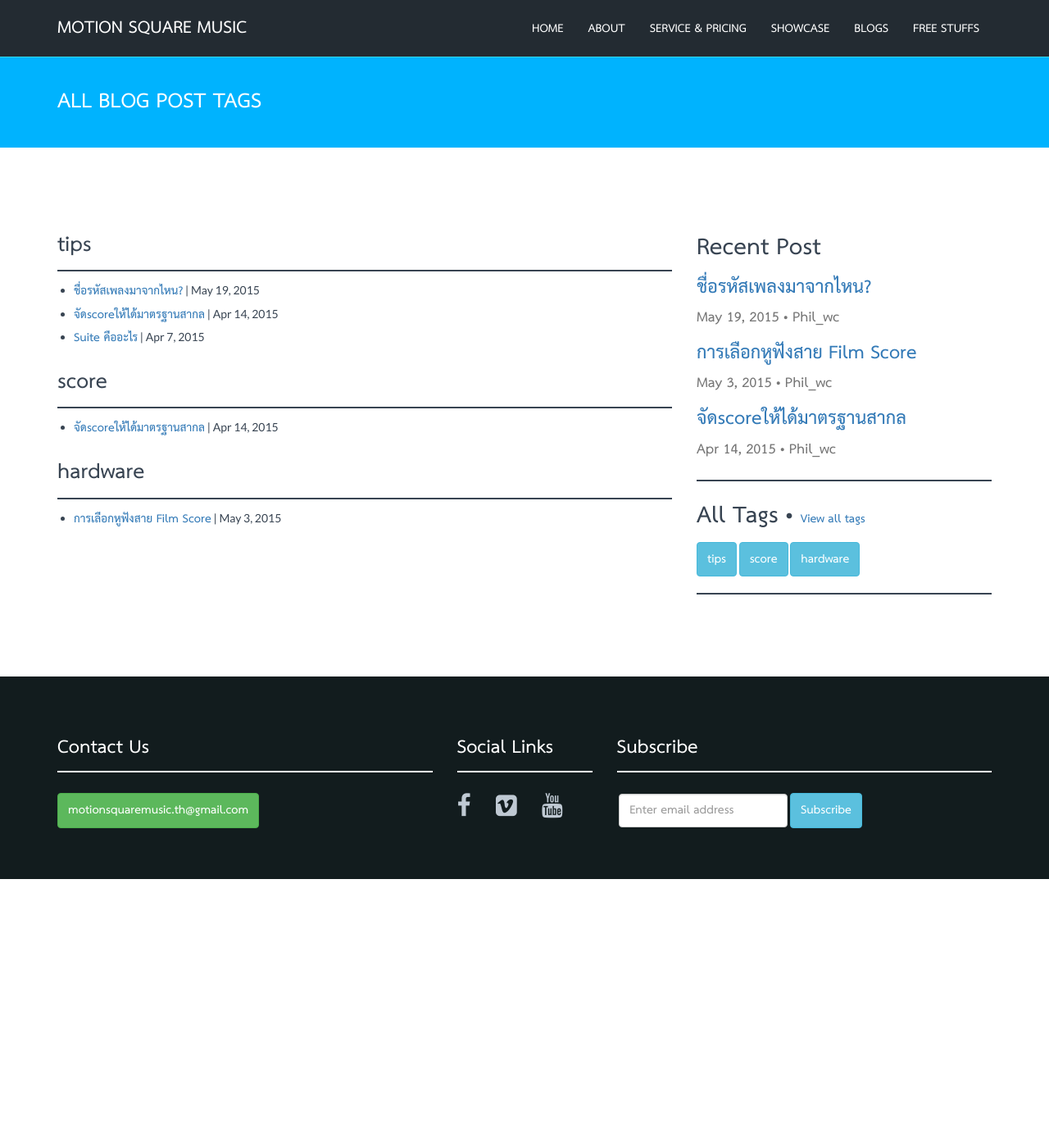
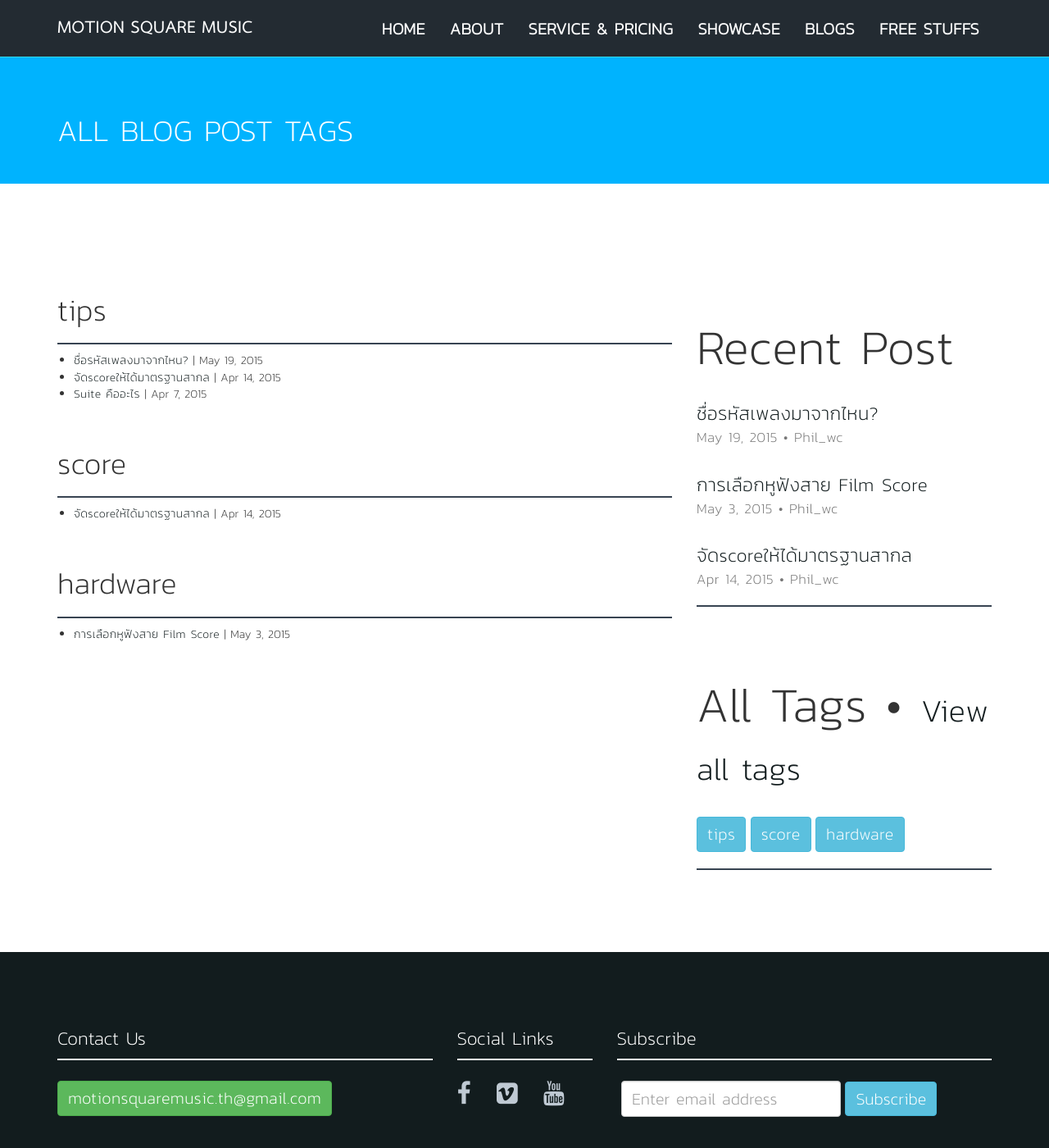
Before and after one commit to motionsquaremusic/motionsquaremusic.github.io, a Jekyll site: the page built from tags/index.html, in a window 1280 px wide and 1400 px high. Shown: the whole window at 82% size. Built offline with Jekyll 4.4.1, drawn with Linux system fonts in a browser that asks for light colours; nearby versions of some CDN libraries; some web fonts are replaced; comment, search, counter and statistics services are not loaded.

Commit message:
added new thai font properties

```diff
--- a/assets/css/addons.css
+++ b/assets/css/addons.css
@@ -48,12 +48,12 @@
 @font-face{
   font-family: 'cadson';
   src:
-    url('../fonts/Kanit-ExtraLight.ttf').format('truetype'),
-    url('../fonts/Kanit-ExtraLightItalic.ttf').format('truetype'),
-    url('../fonts/Kanit-Medium.ttf').format('truetype'),
-    url('../fonts/Kanit-MediumItalic.ttf').format('truetype'),
-    url('../fonts/Kanit-SemiBold.ttf').format('truetype'),
-    url('../fonts/Kanit-SemiBoldItalic.ttf').format('truetype');
+    url('../fonts/Kanit-ExtraLight.ttf') format('truetype'),
+    url('../fonts/Kanit-ExtraLightItalic.ttf') format('truetype'),
+    url('../fonts/Kanit-Medium.ttf') format('truetype'),
+    url('../fonts/Kanit-MediumItalic.ttf') format('truetype'),
+    url('../fonts/Kanit-SemiBold.ttf') format('truetype'),
+    url('../fonts/Kanit-SemiBoldItalic.ttf') format('truetype');
 }
 
 
@@ -67,6 +67,66 @@
   HEADINGS, p, a, input
 **********************************************/
 
+html {font-size: 1em;}
+
+body {
+  background-color: white;
+  font-family: 'cadson', sans-serif;
+  font-weight: 400;
+  line-height: 1.45;
+  color: #333;
+}
+
+p, a  {
+  font-family: 'cadson', sans-serif;
+  margin-bottom: 1.3em;
+  letter-spacing: 0.4px;
+  color:          #121c1e;
+  padding:        0;
+}
+
+a {
+  padding:  0;
+  margin:   0;
+  -webkit-transition: background-color .4s linear, color .4s linear;
+  -moz-transition:    background-color .4s linear, color .4s linear;
+  -o-transition:      background-color .4s linear, color .4s linear;
+  -ms-transition:     background-color .4s linear, color .4s linear;
+  transition:         background-color .4s linear, color .4s linear;
+}
+
+a:hover, a:focus {
+  text-decoration: none;
+  color:#01b2fe;
+}
+
+
+input[type=submit],input[type=text],input[type=email] {
+  font-family:  'cadson', sans-serif;
+  font-size:    20px;
+}
+
+h1, h2, h3, h4 {
+  font-family:  'cadson', sans-serif;
+  margin: 1.414em 0 0.5em;
+  font-weight: inherit;
+  line-height: 1.2;
+}
+
+h1 {
+  margin-top: 0;
+  font-size: 6.854em;
+}
+
+h2 {font-size: 4.236em;}
+
+h3 {font-size: 2.618em;}
+
+h4 {font-size: 1.618em;}
+
+small, .font_small {font-size: 0.618em;}
+
+/*
 h1, h2, h3, h4, h5, h6 {
   font-family: 'saraban', sans-serif;
   font-weight: bolder;
@@ -112,11 +172,12 @@ a:hover, a:focus {
   color:#01b2fe;
 }
 
+
 input[type=submit],input[type=text],input[type=email] {
   font-family:  'saraban', sans-serif;
   font-size:    20px;
 }
-
+*/
 
 /* Button */
 
```
